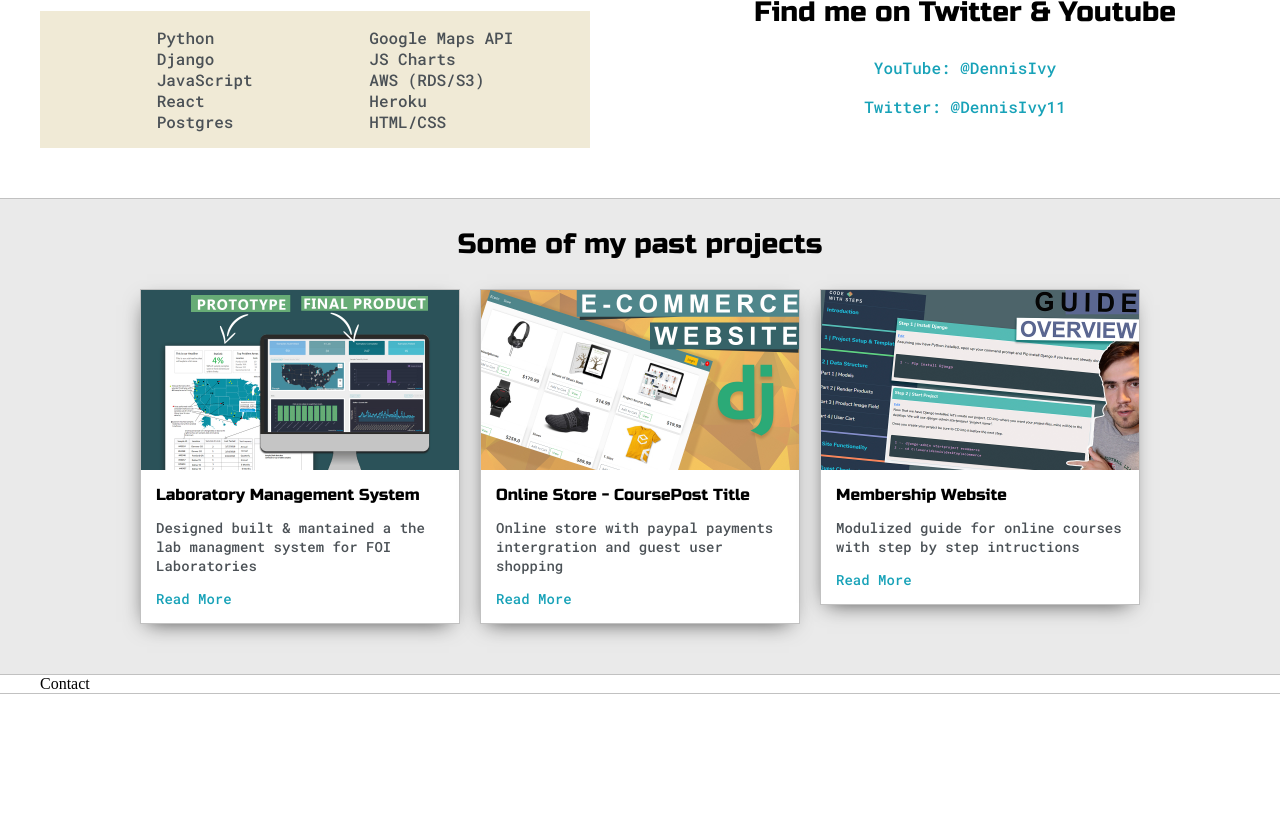
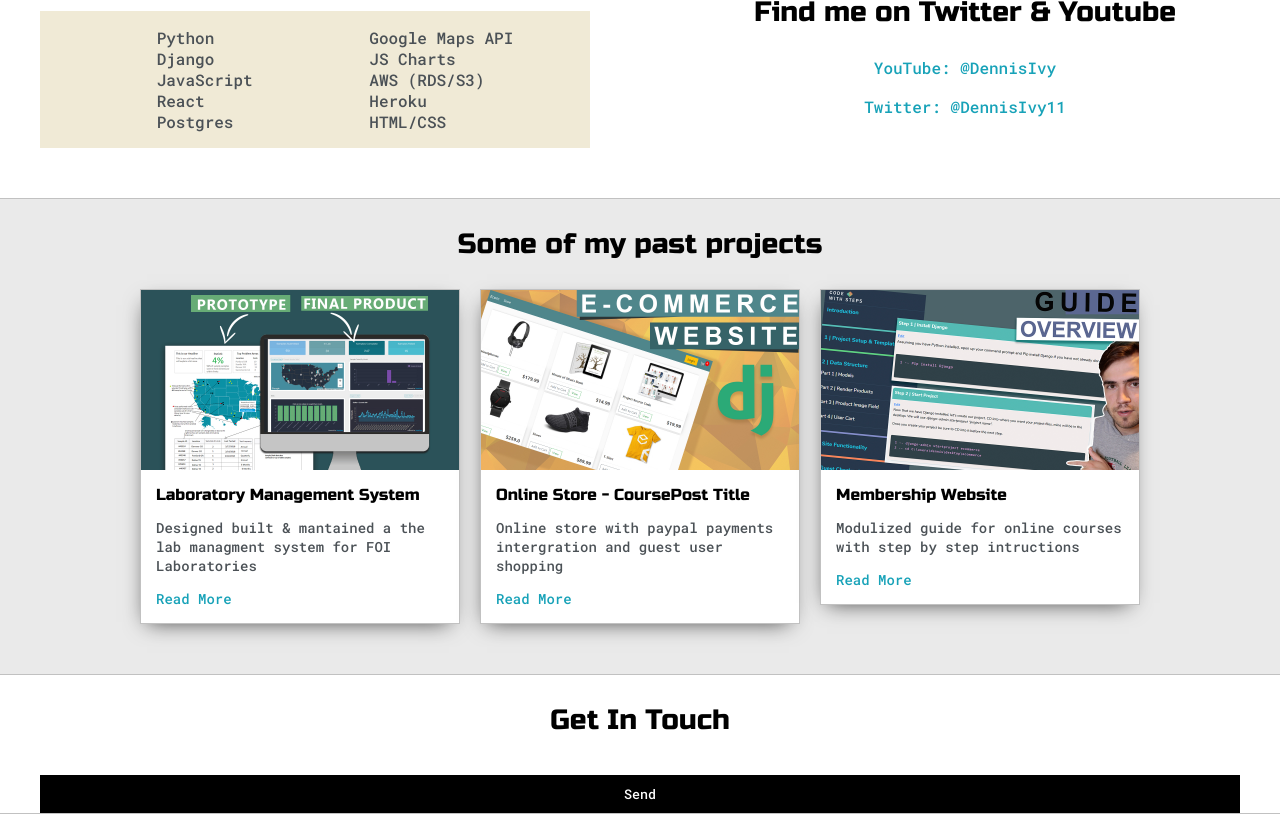
Before and after one commit to Annie-Huang/portfolio-website2, a website: page index.html in a window 1280 px wide. Shown: the part 1098-1912 px from the top of the page. Before the commit the page ends 1792 px from the top, so only its background shows below. Drawn offline with Linux system fonts and the light colour scheme.

Commit message:
Create the form and submit button. Styled the submit button

```diff
--- a/default.css
+++ b/default.css
@@ -12,6 +12,7 @@
   --previewBg:rgba(251, 249, 243, 0.8); /* This has some transparency in the backgound */
   --previewShadow: #f0ead6;
 
+  --buttonColor: black;
 }
 
 html, body {
@@ -337,6 +338,16 @@ h6 { font-size: 16px;}
   font-size: 14px;
 }
 
+#submit-btn{
+  margin-top: 10px;
+  width: 100%;
+  padding-top: 10px;
+  padding-bottom:10px;
+  color: #fff;
+  background-color: var(--buttonColor);
+  border:none;
+}
+
 @media screen and (max-width: 1200px){
   .main-container {
     width: 95%;
--- a/index.html
+++ b/index.html
@@ -144,7 +144,10 @@
 
   <section class="s2">
     <div class="main-container">
-      Contact
+      <h3 style="text-align: center;">Get In Touch</h3>
+      <form id="contact-form">
+        <input id="submit-btn" type="submit" value="Send">
+      </form>
     </div>
   </section>
 </body>
```
